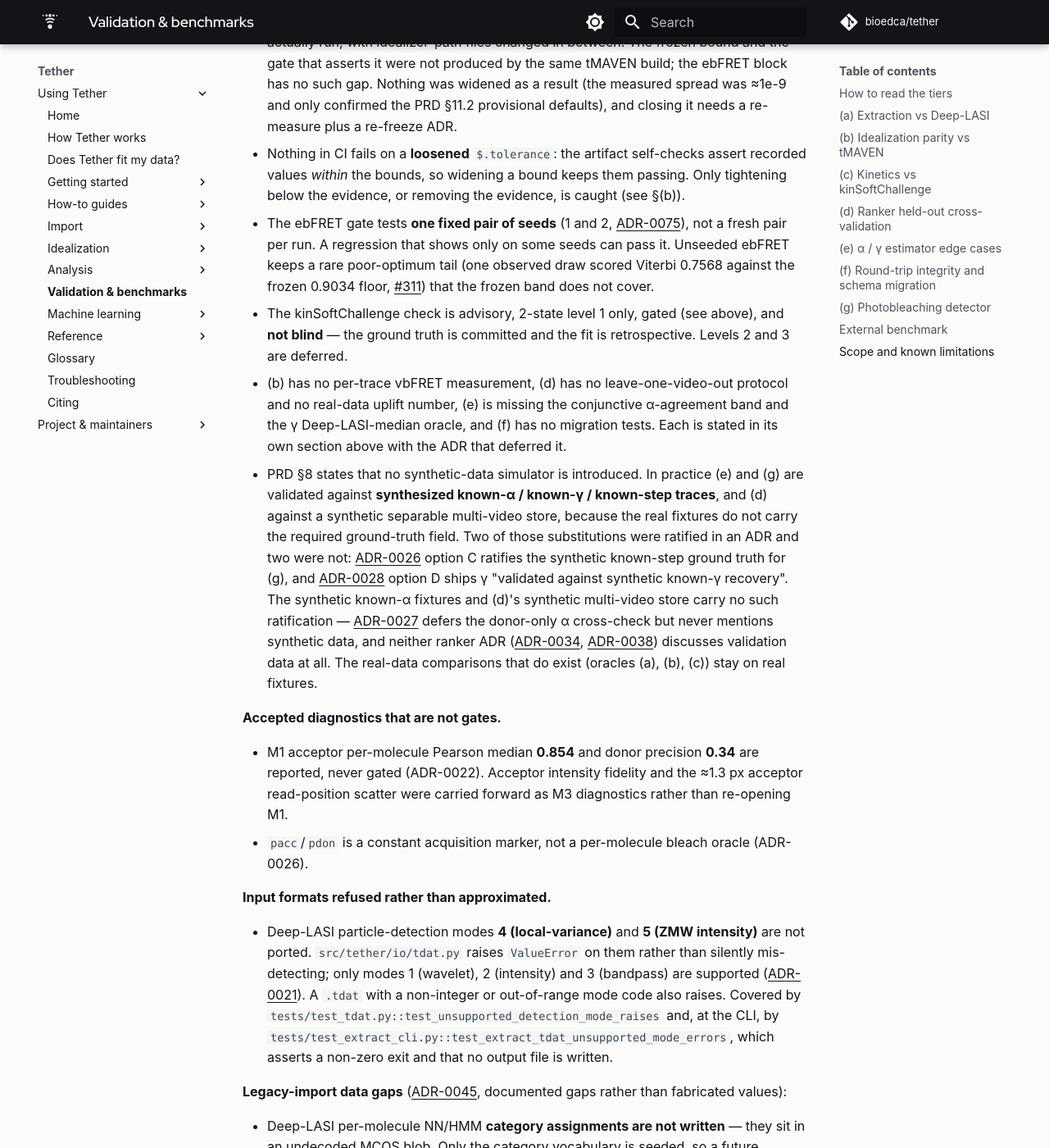
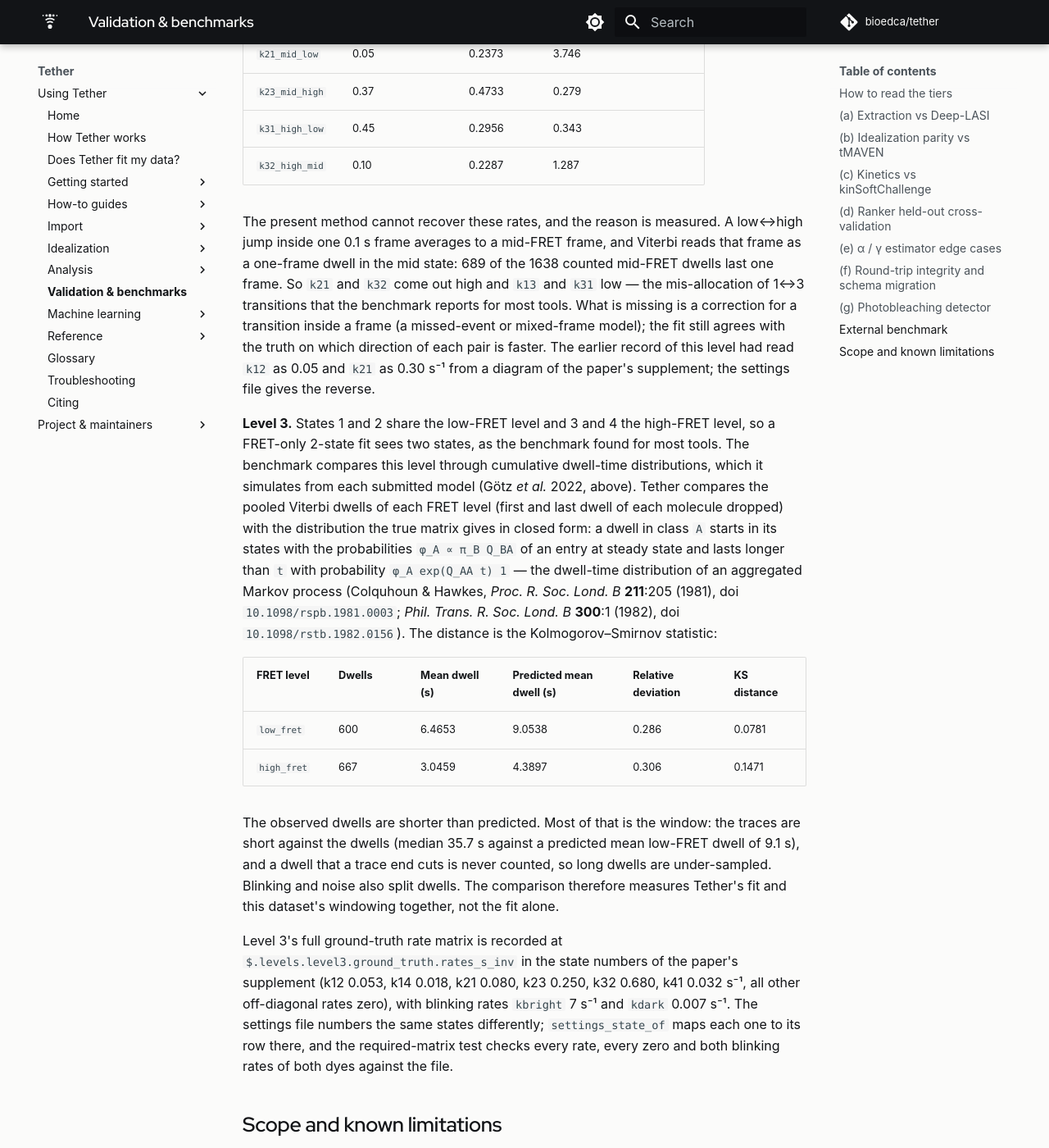
Before and after one commit to bioedca/tether, an MkDocs documentation site: the page built from docs/validation.md, in a window 1280 px wide and 1400 px high, scrolled down 19558 px. Shown: the whole window at 82% size. Built offline with MkDocs 1.6.1 and Material for MkDocs 9.7.7, drawn with Linux system fonts in a browser that asks for light colours; comment, search, counter and statistics services are not loaded; the version menu is left out; some of the changed text lies outside the part shown.

Commit message:
test(analysis): kinSoft levels 2 and 3 against the simulator settings files (#717)
Read the ground truth of the three simulated kinSoftChallenge levels from the
simulator's own settings files instead of a hand transcription. The three
Config_simulation_round_1_level_N.cfg files are committed verbatim from
MATLAB_simulator.zip (Zenodo 10.5281/zenodo.5701310, CC-BY-4.0) with manifest,
REUSE, NOTICE and PROVENANCE rows; the simulator code is not vendored (PRD N2).

- tests/_kinsoft_config.py parses them, predicts the dwell-time distribution of
  an aggregated Markov process (Colquhoun & Hawkes 1981, 1982), and holds the
  level-2 estimator k_ij = n_ij / T_i and a Kolmogorov-Smirnov distance.
- Required matrix: every ground-truth value of levels 1-3 in
  schema/kinsoft_reference.json equals what the parser reads; parser, prediction
  and estimator unit tests.
- large tier: level 2 fits 3 states and reports the six rates against the truth;
  level 3 compares each FRET level's dwells with the predicted distribution.
  Both advisory: errors printed and frozen, no band (ADR-0082).
- The settings file reverses the level-2 1<->2 rates the old entry had read from
  a diagram (0.05/0.30 -> 0.30/0.05); level 3 equals Suppl. Table 1 renumbered.
  schema_version 1 -> 2. Level-1 values and result unchanged.

```diff
--- /dev/null
+++ b/docs/adr/0082-kinsoft-levels-two-and-three-are-reported.md
@@ -0,0 +1,102 @@
+<!--
+SPDX-FileCopyrightText: 2026 The Tether Authors <bioedca@u.northwestern.edu>
+SPDX-License-Identifier: GPL-3.0-or-later
+-->
+
+# 0082 — kinSoft levels 2 and 3 are reported against the simulator settings, never band-checked
+
+- **Status:** accepted; amends [ADR-0048](0048-kinsoft-kinetics-oracle.md) on the deferred levels
+- **Date:** 2026-11-12
+- **Deciders:** bioedca
+- **PRD anchor:** §8 NFR-VALID(c), §9 M8, §11.2 (the kinSoftChallenge parity band row), N2
+- **Milestone:** M19
+- **Issue:** [#717](https://github.com/bioedca/tether/issues/717)
+
+## Context and problem statement
+
+[ADR-0048](0048-kinsoft-kinetics-oracle.md) made oracle (c) a band check on the 2-state level 1 of
+the kinSoftChallenge [Götz2022] and deferred levels 2 and 3. It recorded their ground truth by
+hand from the paper's supplement: level 3's full matrix from Suppl. Table 1, and only two of level
+2's six rates, read from a diagram. #717 asks for both levels, with the truth taken from the
+simulator's own settings files, and the maintainer chose (interview of 2026-11-11, Q24: A, R4: A,
+B, E) to add level 2, to add level 3 through dwell-time distributions, to compare with the truth,
+and to keep every leg advisory. Four things are undecided: where the truth lives, what level 2
+measures, what level 3 compares, and what "advisory" means for a level the method cannot pass.
+
+## Decision drivers
+
+- No truth value typed by hand (#717's first acceptance criterion); a hand transcription had
+  already gone wrong once (below).
+- PRD N2: Tether ships no data simulator.
+- No new idealization method (#717, out of scope): measure the present one.
+- Never weaken or invent a band to fit a result (AGENTS.md).
+
+## Decision outcome
+
+**Truth → the simulator settings files, committed verbatim.** The record's `MATLAB_simulator.zip`
+holds `Config_simulation_round_1_level_N.cfg` for each level: the rate matrix, the frame rate, the
+bleach rate, the blinking rates, the map of states to degenerate states and the mean intensities.
+The three files (9 kB together) are committed byte for byte under
+`tests/fixtures/kinsoft_simulator/` with manifest rows (ADR-0073), a REUSE annotation, NOTICE and
+PROVENANCE entries; the MATLAB code is not (N2). `tests/_kinsoft_config.py` parses them, and
+required-matrix tests hold every ground-truth value in `schema/kinsoft_reference.json` to the
+parsed file. The JSON keeps a copy because the docs page and its guard read it; the test is what
+stops the copy from drifting. Level 1's file gives level 1's reference unchanged.
+
+The files corrected one recorded value. The deferred level-2 entry read `k12_low_mid = 0.05` and
+`k21_mid_low = 0.30` from the diagram; the settings file has 0.30 (low→mid) and 0.05 (mid→low), and
+Tether's fit agrees with the file on the faster direction of every pair. Level 3's Suppl. Table 1
+matrix equals the file's under a renumbering of the states, recorded as `settings_state_of`, so
+its values and the paper's state numbers stay.
+
+**Level 2 → a 3-state fit and the six rates `k_ij = n_ij / T_i`.** The existing base-env Gaussian
+HMM at `nstates = 3`, Viterbi, then the pooled transition counts over the dwells
+`pooled_exit_rates` counts, so each row sums to that function's exit rate. This is the
+maximum-likelihood rate of a continuous-time chain whose every transition is seen. The estimator
+lives in the test helper, not in `src/`: it is part of the check, and #717 adds no product method.
+The result: the three FRET levels are found, and the rates are 28–375 % off. The cause is measured:
+a low↔high jump inside a 0.1 s frame averages to a mid-FRET frame, read as a one-frame mid dwell
+(689 of 1638 counted mid dwells). What is missing is a correction for transitions inside a frame;
+that is a method change and a separate issue.
+
+**Level 3 → each FRET level's dwells against the closed-form aggregated-Markov distribution.** A
+2-state fit sees the two FRET levels. For a class `A` of states that share a FRET value, a dwell
+starts with the entry probabilities `φ_A ∝ π_B Q_BA` at steady state and survives past `t` with
+probability `φ_A exp(Q_AA t) 1` (Colquhoun & Hawkes 1981, doi:10.1098/rspb.1981.0003; 1982,
+doi:10.1098/rstb.1982.0156). The pooled Viterbi dwells of each level are compared with it by the
+Kolmogorov–Smirnov distance and by the relative error of the mean. The benchmark compares this
+level through cumulative dwell-time distributions too, though it simulates them from each submitted
+model [Götz2022]; the closed form is that simulation's limit and needs no simulator (N2). The
+observed dwells come out about 30 % short, mostly because the traces are short against the dwells
+and a dwell a trace end cuts is never counted.
+
+**Advisory → printed and frozen, never band-checked.** Each leg prints its errors and pins them, at
+the file's decimals, in `tether_measured`, so a change of the method fails the `large` tier the way
+level 1's pins do. No band is applied, because none is sourced for these levels and inventing one
+to fit the result is what the contract forbids. `oracle` reads `"report"` for both levels (it read
+`"deferred"`), `evaluate_kinsoft_level` still refuses them, and `schema_version` goes from 1 to 2
+because keys were removed and level 2's values changed meaning. The maintainer decides later
+whether a leg becomes a gate (#717 item 4).
+
+### Consequences
+
+- **Good:** the truth of all three levels is read from the files the data were simulated from;
+  both hard levels run beside level 1 and say what they measure; the diagram error is gone.
+- **Bad / trade-off:** level 2's rates show that the present method cannot recover them, and level
+  3's distance mixes the fit with the dataset's windowing; neither number is a claim of accuracy.
+  The settings files are copied from a zip whose `license.txt` grants MIT terms to the simulator
+  code; Tether takes the record's CC-BY-4.0 for the settings files and copies no code.
+- **Follow-up:** a correction for transitions inside a frame (level 2), and a windowing-aware
+  prediction for level 3, would each be a method change with its own issue.
+
+## More information
+
+- Code: `tests/_kinsoft_config.py` (parser, the aggregated-Markov prediction, `pooled_rate_matrix`,
+  `ks_distance`).
+- Tests: `tests/test_kinsoft_levels.py` (required: truth against the files, parser, prediction and
+  estimator; `large`: the level-2 and level-3 legs).
+- Data: `tests/fixtures/kinsoft_simulator/*.cfg` (CC-BY-4.0, Zenodo 10.5281/zenodo.5701310);
+  manifest ids `kinsoft-simulator` and `kinsoft-settings-level1` to `kinsoft-settings-level3`.
+- Related: [ADR-0048](0048-kinsoft-kinetics-oracle.md) (oracle (c)),
+  [ADR-0073](0073-one-manifest-for-reference-data-sets.md) (the manifest), #718 (the measured
+  sets).
--- a/docs/validation.md
+++ b/docs/validation.md
@@ -75,7 +75,7 @@ Which tier each oracle's *headline* assertion lives in:
 | --- | --- | --- |
 | (a) Extraction vs Deep-LASI | `large` — but it **skips even there**, because the ≈0.9 GB movie is on no runner; the numbers come from a local run | scorer unit tests, the committed 4-molecule slice, the registration RMS gate |
 | (b) Idealization parity vs tMAVEN | `sidecar` — required, but only actually fits when a pull request touches an idealization path | the frozen artifact is checked against its own recorded evidence |
-| (c) kinSoftChallenge kinetics | `large` — and **advisory**, never a gate | reference loader + synthetic rate recovery |
+| (c) kinSoftChallenge kinetics | `large` — and **advisory**, never a gate | reference loader + synthetic rate recovery; the level-2 and level-3 truth against the simulator settings files |
 | (d) Ranker held-out cross-validation | required matrix | yes (synthetic stores only) |
 | (e) α / γ estimators | required matrix | yes |
 | (f) Round-trip and schema integrity | required matrix (plus the required `schema-guard` job) | yes; the live tMAVEN-opens leg is `sidecar` |
@@ -373,9 +373,10 @@ equally wrong fits cannot see.
 
 ## (c) Kinetics vs kinSoftChallenge
 
-This oracle is **advisory** and covers the **2-state level 1 dataset only**; see
+This oracle is **advisory**. Only the **2-state level 1 dataset** is held to a band; levels 2
+and 3 are fitted and their errors reported, never band-checked. See
 [External benchmark](#external-benchmark) below for the full statement with its
-qualifiers, the frozen band, the ground truth and the deferred levels.
+qualifiers, the frozen band, the ground truth and the two reported levels.
 
 **Enforcing test.** `tests/test_kinsoft_kinetics.py::test_kinsoft_level1_within_inter_tool_spread`
 — `@pytest.mark.large`, and it skips when `tests/fixtures/large/kinsoft_sim.hdf5` is an
@@ -384,8 +385,13 @@ unmaterialized Git-LFS pointer. On the required matrix,
 (`rates_s_inv`) of the three levels and Tether's frozen level-1 rates and deviations, and
 requires each deviation to be the one its rate gives;
 `test_evaluate_kinsoft_level_scores_a_synthetic_level` runs the scoring on a level built in
-the test; and `test_evaluate_rejects_deferred_levels` proves levels 2 and 3 raise rather
-than silently score. The primitives are covered by
+the test; and `test_evaluate_rejects_the_reported_levels` proves levels 2 and 3 raise in the
+band check rather than silently score. The reported levels run in
+`tests/test_kinsoft_levels.py`: `test_kinsoft_level2_six_rates_against_the_settings_truth` and
+`test_kinsoft_level3_dwell_distributions_against_the_settings_truth` are `@pytest.mark.large`
+beside level 1, and on the required matrix `test_level2_reference_is_the_settings_file` and
+`test_level3_reference_is_the_settings_file_renumbered` require each ground-truth value of
+the two levels to equal what the parser reads from the simulator settings file. The primitives are covered by
 `test_fit_gaussian_hmm_recovers_synthetic_states` and
 `test_two_state_rate_constants_recovers_synthetic_rates` on synthetic traces, and the EM
 stop rule by `test_fit_gaussian_hmm_stops_on_the_first_iteration_that_meets_tol`.
@@ -587,9 +593,10 @@ spread of the **kinSoftChallenge** of Götz *et al.*, *Nature Communications* **
 (2022) — a blind benchmark for the 14 analyses published in it, though not for Tether's own
 retrospective fit (see the qualifiers below). Paper doi
 `10.1038/s41467-022-33023-3`, data doi `10.5281/zenodo.5701310` (CC-BY-4.0). Everything
-below is recorded in `schema/kinsoft_reference.json` (`schema_version` 1,
+below is recorded in `schema/kinsoft_reference.json` (`schema_version` 2,
 `frozen_at_milestone` `"M8"`, `measured_utc` `"2026-07-13"`) and rationalized in
-[ADR-0048](adr/0048-kinsoft-kinetics-oracle.md).
+[ADR-0048](adr/0048-kinsoft-kinetics-oracle.md); levels 2 and 3 in
+[ADR-0082](adr/0082-kinsoft-levels-two-and-three-are-reported.md).
 
 Read the qualifiers first, because the result means nothing without them:
 
@@ -601,7 +608,9 @@ Read the qualifiers first, because the result means nothing without them:
   `tests/test_kinsoft_kinetics.py::test_kinsoft_level1_within_inter_tool_spread`, which runs
   weekly or on manual dispatch, needs the Git-LFS `tests/fixtures/large/kinsoft_sim.hdf5`,
   and skips if that file is still an LFS pointer.
-- Levels 2 and 3 are **deferred**, not passed and not attempted.
+- Levels 2 and 3 are **reported, not band-checked**: the fit runs and its errors are
+  printed and frozen (see "The reported levels" below), and no error
+  there fails a test.
 - **Tether's own fit was not blind.** The kinSoftChallenge was a blind benchmark for its 14
   published analyses; that is a property of the paper, not of this check. Tether's fit is
   retrospective: the ground-truth rates are committed at
@@ -632,19 +641,76 @@ value, to reproduce the rate measured on this fixture for #740 to a relative `1e
 Viterbi frame moved between the states changes a rate by more than that), and each state to
 contribute more than 500 pooled dwells.
 
-**Deferred levels, with ground truth recorded.** Both are stored so a future oracle needs no
-new data sourcing, and both raise `ValueError` today rather than scoring
-(`test_evaluate_rejects_deferred_levels`):
+**The reported levels, with ground truth from the simulator settings.** Since #717
+([ADR-0082](adr/0082-kinsoft-levels-two-and-three-are-reported.md)) the truth of levels 2
+and 3 is read, not transcribed: the record's `MATLAB_simulator.zip` holds the settings file
+the simulator read for each level, the three files are committed verbatim under
+`tests/fixtures/kinsoft_simulator/`, and a parser in the test suite reads them (the simulator
+itself is not vendored, PRD N2). Both levels raise `ValueError` in the band check
+(`test_evaluate_rejects_the_reported_levels`). Their errors are printed by the `large`-tier
+tests and frozen in the file to catch drift; no error there fails a test, and no band applies
+to them:
 
-| Level | System | States | Traces | Why deferred (`$.levels.*.deferred_reason`) |
+| Level | System | States | Traces | Leg (`$.levels.*.report_reason`) |
 | --- | --- | --- | --- | --- |
-| level2 (Fig. 3) | 3-state non-equilibrium steady state | 3 | 150 | the best benchmark tools reach only 9–14 % average deviation and most mis-allocate 1↔3 transitions; a faithful oracle needs a 3-state idealizer plus net-flow handling |
-| level3 (Fig. 4) | 4-state kinetic heterogeneity with blinking | 4 | 250 | states 1 and 2 share the low-FRET level and 3 and 4 the high-FRET level, so a FRET-only idealizer sees two states |
+| level2 (Fig. 3) | 3-state non-equilibrium steady state | 3 | 150 | a 3-state fit, then the six rates `k_ij = n_ij / T_i`, each against the truth |
+| level3 (Fig. 4) | 4-state kinetic heterogeneity with blinking | 4 | 250 | a 2-state fit, then the dwell-time distribution of each FRET level against the one the true 4-state matrix predicts |
+
+**Level 2.** The 3-state fit finds the three FRET levels of the settings file (0.10, 0.53,
+0.90). `n_ij` is the number of counted dwells in state `i` that end in `j` and `T_i` their
+total time, over the dwells `pooled_exit_rates` counts, so each row sums to that state's
+exit rate:
+
+| Rate | Ground truth (s⁻¹) | Tether (s⁻¹) | Relative deviation, no band |
+| --- | --- | --- | --- |
+| `k12_low_mid` | 0.30 | 0.4073 | 0.358 |
+| `k13_low_high` | 0.38 | 0.2338 | 0.385 |
+| `k21_mid_low` | 0.05 | 0.2373 | 3.746 |
+| `k23_mid_high` | 0.37 | 0.4733 | 0.279 |
+| `k31_high_low` | 0.45 | 0.2956 | 0.343 |
+| `k32_high_mid` | 0.10 | 0.2287 | 1.287 |
+
+The present method cannot recover these rates, and the reason is measured. A low↔high
+jump inside one 0.1 s frame averages to a mid-FRET frame, and Viterbi reads that frame as a
+one-frame dwell in the mid state: 689 of the 1638 counted mid-FRET dwells last one frame. So
+`k21` and `k32` come out high and `k13` and `k31` low — the mis-allocation of 1↔3
+transitions that the benchmark reports for most tools. What is missing is a correction for
+a transition inside a frame (a missed-event or mixed-frame model); the fit still agrees with
+the truth on which direction of each pair is faster. The earlier record of this level had
+read `k12` as 0.05 and `k21` as 0.30 s⁻¹ from a diagram of the paper's supplement; the
+settings file gives the reverse.
+
+**Level 3.** States 1 and 2 share the low-FRET level and 3 and 4 the high-FRET level, so a
+FRET-only 2-state fit sees two states, as the benchmark found for most tools. The benchmark
+compares this level through cumulative dwell-time distributions, which it simulates from
+each submitted model (Götz *et al.* 2022, above). Tether compares the pooled Viterbi dwells
+of each FRET level (first and last dwell of each molecule dropped) with the distribution
+the true matrix gives in closed form: a dwell in class `A` starts in its states with the
+probabilities `φ_A ∝ π_B Q_BA` of an entry at steady state and lasts longer than `t` with
+probability `φ_A exp(Q_AA t) 1` — the dwell-time distribution of an aggregated Markov process
+(Colquhoun & Hawkes, *Proc. R. Soc. Lond. B* **211**:205 (1981), doi
+`10.1098/rspb.1981.0003`; *Phil. Trans. R. Soc. Lond. B* **300**:1 (1982), doi
+`10.1098/rstb.1982.0156`). The distance is the Kolmogorov–Smirnov statistic:
+
+| FRET level | Dwells | Mean dwell (s) | Predicted mean dwell (s) | Relative deviation | KS distance |
+| --- | --- | --- | --- | --- | --- |
+| `low_fret` | 600 | 6.4653 | 9.0538 | 0.286 | 0.0781 |
+| `high_fret` | 667 | 3.0459 | 4.3897 | 0.306 | 0.1471 |
+
+The observed dwells are shorter than predicted. Most of that is the window: the traces are
+short against the dwells (median 35.7 s against a predicted mean low-FRET dwell of 9.1 s),
+and a dwell that a trace end cuts is never counted, so long dwells are under-sampled.
+Blinking and noise also split dwells. The comparison therefore measures Tether's fit and
+this dataset's windowing together, not the fit alone.
 
 Level 3's full ground-truth rate matrix is recorded at
-`$.levels.level3.ground_truth.rates_s_inv` (k12 0.053, k14 0.018, k21 0.080, k23 0.250,
+`$.levels.level3.ground_truth.rates_s_inv` in the state numbers of the paper's supplement
+(k12 0.053, k14 0.018, k21 0.080, k23 0.250,
 k32 0.680, k41 0.032 s⁻¹, all other off-diagonal rates zero), with blinking rates
-`kbright` 7 s⁻¹ and `kdark` 0.007 s⁻¹.
+`kbright` 7 s⁻¹ and `kdark` 0.007 s⁻¹. The
+settings file numbers the same states differently; `settings_state_of` maps each one to its
+row there, and the required-matrix test checks every rate, every zero and both blinking
+rates of both dyes against the file.
 
 ## Scope and known limitations
 
@@ -675,9 +741,10 @@ k32 0.680, k41 0.032 s⁻¹, all other off-diagonal rates zero), with blinking r
   that shows only on some seeds can pass it. Unseeded ebFRET keeps a rare poor-optimum tail
   (one observed draw scored Viterbi 0.7568 against the frozen 0.9034 floor,
   [#311](https://github.com/bioedca/tether/issues/311)) that the frozen band does not cover.
-- The kinSoftChallenge check is advisory, 2-state level 1 only, gated (see above), and
-  **not blind** — the ground truth is committed and the fit is retrospective. Levels 2 and 3
-  are deferred.
+- The kinSoftChallenge check is advisory, band-checked on the 2-state level 1 only, gated
+  (see above), and **not blind** — the ground truth is committed and the fit is
+  retrospective. Levels 2 and 3 are reported, not band-checked, and the present method does
+  not recover the level-2 rates.
 - (b) has no per-trace vbFRET measurement, (d) has no leave-one-video-out protocol and no
   real-data uplift number, (e) is missing the conjunctive α-agreement band and the γ
   Deep-LASI-median oracle, and (f) has no migration tests. Each is stated in its own section
```
Also changed, not shown: .pre-commit-config.yaml (+5 -4 lines), REUSE.toml (+7 -3 lines), docs/PRD.md (+1 -1 lines), docs/adr/README.md (+1 -0 lines), 13 other files.
